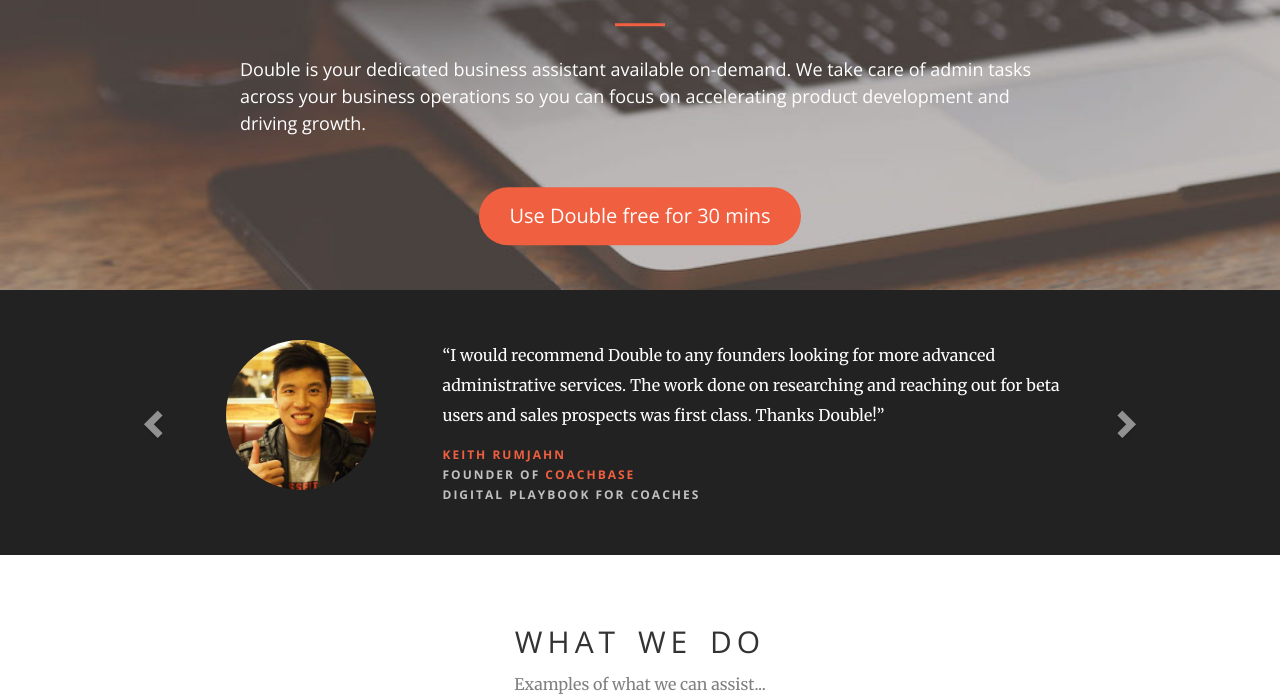
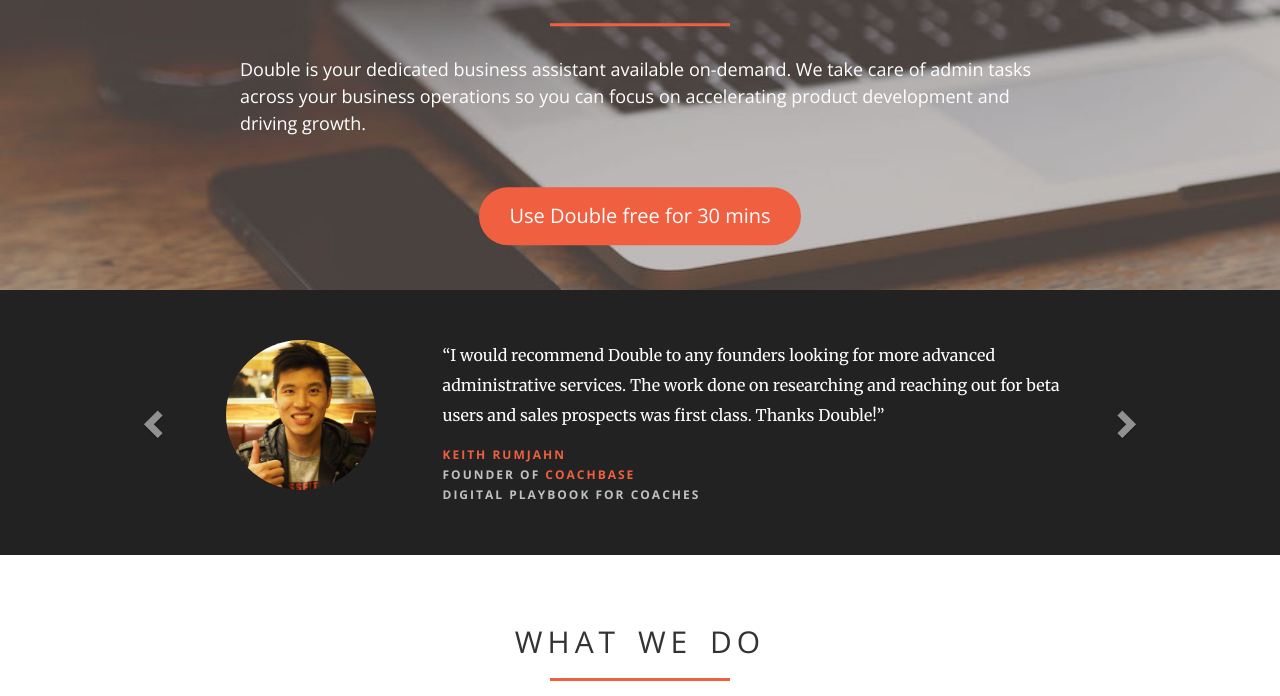
Before and after one commit to askdouble/askdouble.github.io, a plain HTML site: page index.html in a window 1280 px wide. Shown: the part 261-957 px from the top of the page. Drawn offline with nearby package versions, Linux system fonts and the light colour scheme.

Commit message:
update section divider

```diff
--- a/css/creative.css
+++ b/css/creative.css
@@ -15,7 +15,7 @@
 }
 
 hr {
-    max-width: 50px;
+    max-width: 180px;
     border-color: #f05f40;
     border-width: 3px;
 }
--- a/index.html
+++ b/index.html
@@ -223,8 +223,8 @@
             <div class="row">
                 <div class="col-lg-12 text-center">
                     <h2 class="section-heading">What We Do</h2>
+                    <hr class="primary">
                     <div class="sub-text">Examples of what we can assist...</div>
-                    <hr class="primary">
                 </div>
             </div>
         </div>
```
